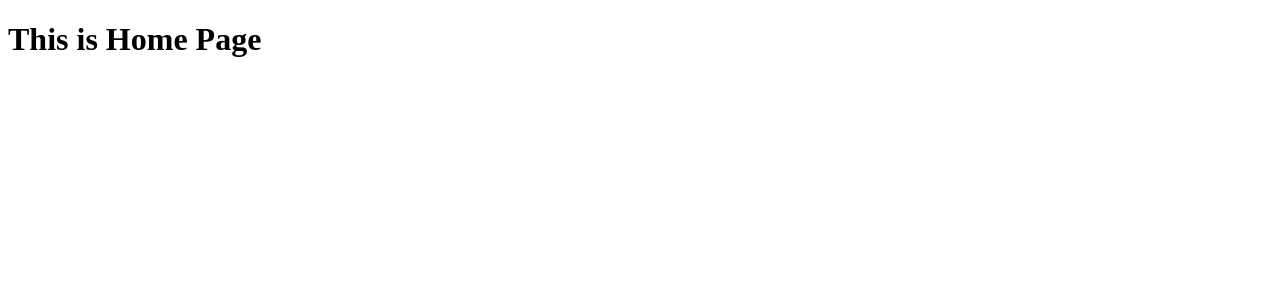
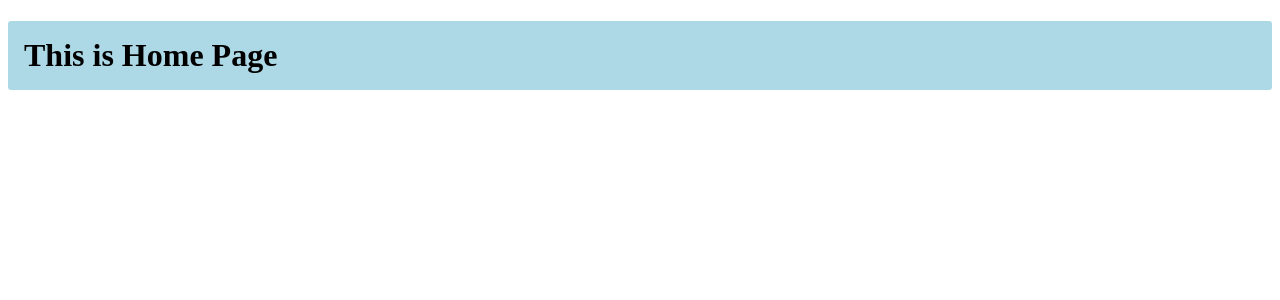
Before and after one commit to Nikhil1254/learn_nextjs, a Next.js app: page / in a window 1280 px wide. Shown: the top 300 px of the page. Built offline with nearby package versions, Linux system fonts and the light colour scheme.

Commit message:
created global css and applied on layout

```diff
--- /dev/null
+++ b/src/app/globals.css
@@ -0,0 +1,6 @@
+h1{
+    background-color: lightblue;
+    color: black;
+    padding: 1rem;
+    border-radius: 3px;
+}
--- a/src/app/layout.js
+++ b/src/app/layout.js
@@ -1,10 +1,12 @@
+import './globals.css';
+
 export const metadata = {
   title: 'Next.js',
   description: 'Generated by Next.js',
 }
 
 export default function RootLayout({ children }) {
- return (
+  return (
     <html lang="en">
       <body>{children}</body>
     </html>
```
